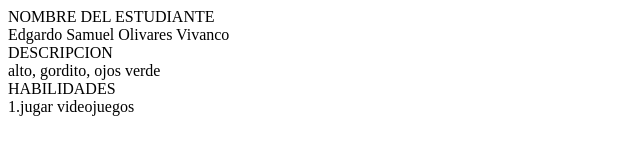
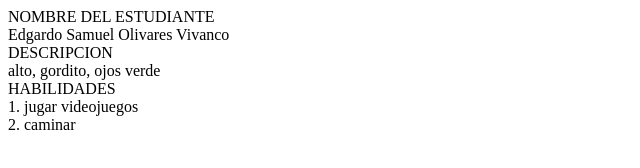
Before and after one commit to dogor17/ejercicio-1, a plain HTML site: page index.html in a window 1280 px wide. Shown: the full height of the page, 0-640 px from the left. Drawn offline with Linux system fonts and the light colour scheme.

Commit message:
septimo commit

```diff
--- a/index.html
+++ b/index.html
@@ -11,7 +11,8 @@
     <div>DESCRIPCION</div>
     <div>alto, gordito, ojos verde</div>
     <div>HABILIDADES</div>
-    <div>1.jugar videojuegos</div>
+    <div>1. jugar videojuegos</div>
+    <div>2. caminar</div>
 
 
 </body>
```
